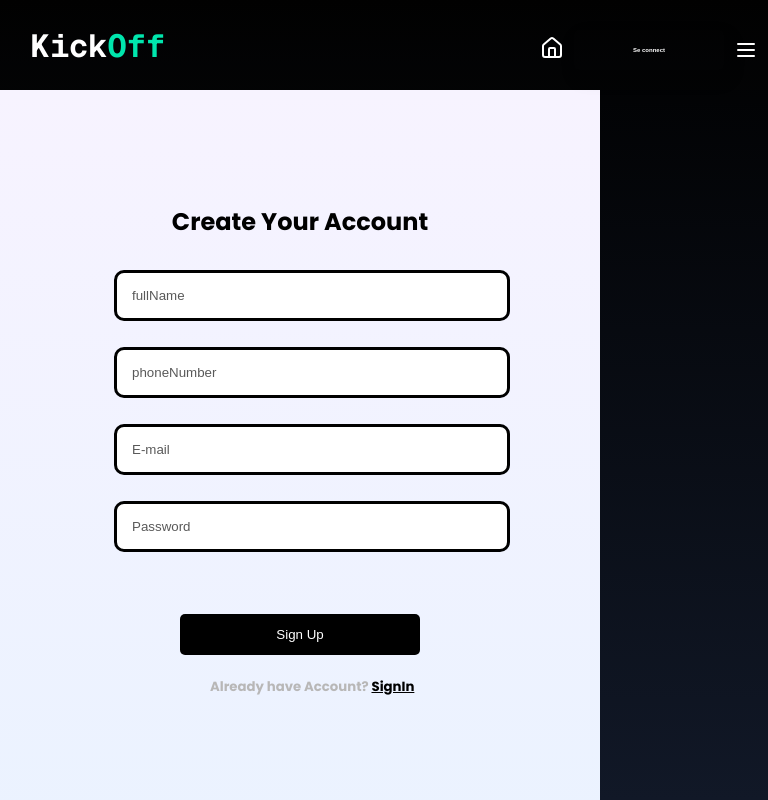
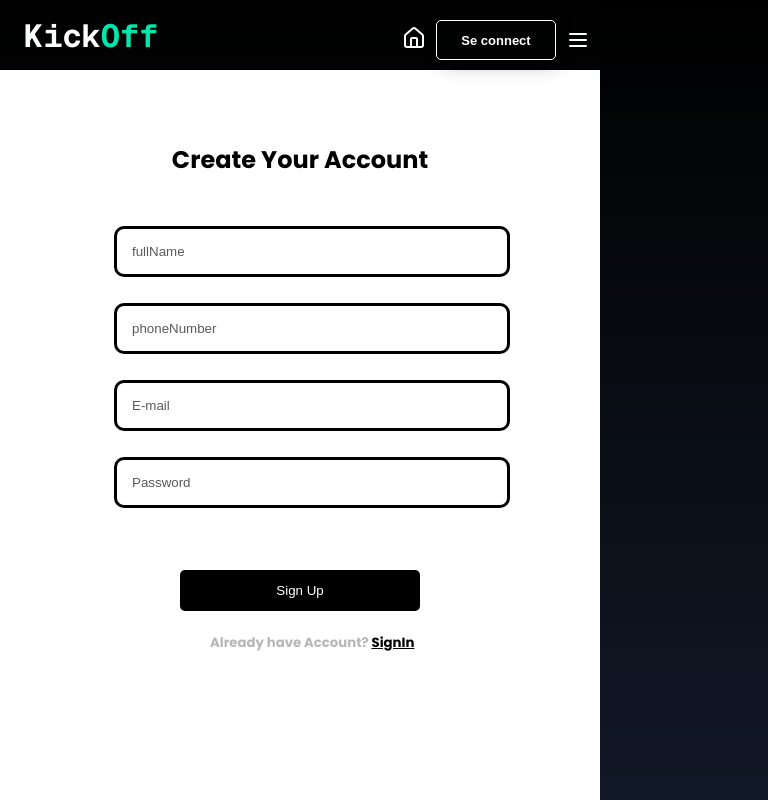
Before and after one commit to MELEK03-afk/CLTN, a React (Vite) app: page /signUp in a window 768 px wide. Shown: the top 800 px of the page. Built offline with nearby package versions, Linux system fonts and the light colour scheme; a web font is replaced by a local one.

Commit message:
New Update

```diff
--- a/src/componets/HeadBar.jsx
+++ b/src/componets/HeadBar.jsx
@@ -118,7 +118,7 @@ useEffect(() => {
               {user ?(
               <UserRound onClick={()=>(setShowp(!showP),setRing(false))} id='userIcon' style={{fontSize:"large",marginLeft:"20px",color:"white",cursor:"pointer"}}  />
               ):(
-                <Link to='/signUp' onClick={() => (setActiveStep(0))} > <button className='btsignup'>Se connect</button></Link>
+                <Link to='/signUp' onClick={() => (setActiveStep(0),setMenuPhone(false))} > <button className='Hdseconnect'>Se connect</button></Link>
               )}
               <Menu className='iconMenuPhone' onClick={()=>(setMenuPhone(!MenuPhone),setRing(false))}/>
               {
@@ -152,7 +152,7 @@ useEffect(() => {
               </div>
             </>
           )}
-          <div className='MenuPhone' style={{height: MenuPhone ?"200px":"0px",paddingTop: MenuPhone ?"5%":"0px",paddingBottom: MenuPhone ?"5%":"0px"}}>
+          <div className='MenuPhone' style={{height: MenuPhone ?"150px":"0px",paddingTop: MenuPhone ?"5%":"0px",paddingBottom: MenuPhone ?"4%":"0px"}}>
             <Link className='LinkMenuPhone' to='/TerrainsPadel' onClick={()=>(setMenuPhone(false))} style={{display:MenuPhone ? '':"none"}}>Padel</Link>
             <Link className='LinkMenuPhone' to='/TerrainsFootball' onClick={()=>(setMenuPhone(false))} style={{display:MenuPhone ? '':"none"}}>Football</Link>
             {user ?(
--- a/src/index.css
+++ b/src/index.css
@@ -81,17 +81,17 @@ body{
   margin-right: 20px;
   justify-content: flex-end;
 }
-.btsignup{
+.Hdseconnect{
   margin-left: 10px;
   height: 40px;
   width: 130px;
-  border-radius: 5px;
+  border-radius: 7px;
   color: #212121;
   z-index: 1;
   position: absolute;
   position: relative;
-  background-color: #ffffff;
-  color: rgb(0, 0, 0);
+  background-color: transparent;
+  color: white;
   font-size: 11px;
   font-weight: 900;
   -webkit-box-shadow: 4px 8px 19px -3px rgba(0,0,0,0.27);
@@ -99,28 +99,11 @@ body{
   transition: all 250ms;
   cursor: pointer;
   overflow: hidden;
-  border: 0;
-}
-.btsignup::before {
-  content: "";
-  position: absolute;
-  top: 0;
-  left: 0;
-  height: 100%;
-  width: 0;
-  border-radius: 5px;
-  background-color: rgba(255, 255, 255, 0);
-  z-index: -1;
-  transition: all 250ms;
-  border: 0;
- }
- .btsignup:hover {
-  color: #000000;
- }
-
- .btsignup:hover::before {
-  width: 100%;
- }
+  border: 1px solid white;
+}
+
+
+
 
 .adminlinks {
   width: 30%;
@@ -294,6 +277,45 @@ body{
 .iconMenuPhone{
   display: none;
 }
+
+
+
+@media (min-width: 768px) and (max-width: 1024px) {
+.headbar{
+  z-index: 7;
+  width: 100%;
+  /* margin-top: 1.5%; */
+  height: 70px;
+  font-family: "Geist Mono", serif;
+  font-optical-sizing: auto;
+  font-weight: weight;
+  /* background: rgba(0, 0, 0, 0.226); */
+  background-color: #09090a2a;
+  display: flex;
+  color: white;
+  align-items: center;
+  justify-content: space-between;
+  /* border-radius: 15px; */
+}
+.accessProfile{
+  background-color: white;
+  width: 13%;
+  z-index: 10;
+  top: 10%;
+  display: flex;
+  flex-direction: column;
+  align-items: center;
+  left: 86%;
+  gap: 16%;
+  border-radius: 10px;
+  position: absolute;
+  box-shadow: 0px 0px 6px 0px rgba(0,0,0,0.75);
+  -webkit-box-shadow: 0px 0px 6px 0px rgba(0,0,0,0.75);
+  -moz-box-shadow: 0px 0px 6px 0px rgba(0,0,0,0.75);
+  transition: all 0.5s;
+}
+}
+
 @media (max-width: 768px) {
 
   .choose {
@@ -329,8 +351,8 @@ body{
     position: absolute;
     width: 150px;
     right: 10px;
-    left: 105%;
-    top: 7%;
+    left:440px;
+    top: 60px;
     z-index: 30;
     transition: all 0.5s;
     border-radius: 10px;
@@ -347,14 +369,12 @@ body{
     font-weight: 700;
   }
   #LinkAdminPhone{
-    background-color: #212121;
     text-align: center;
     width: 90%;
-    margin-bottom: 2%;
+    margin-bottom: 4%;
     position: relative;
     top: -10px;
     border-radius: 10px;
-    color: white;
   }
   .iconMenuPhone{
     display: initial;
@@ -423,9 +443,9 @@ body{
     transform: translateX(-50%);
     width: 70%;
   }
-  .btsignup{
+  .Hdseconnect{
   height: 40px;
-  width: 150px;
+  width: 120px;
   padding: 0;
   border-radius: 5px;
   color: #212121;
@@ -434,55 +454,18 @@ body{
   margin: 0;
   background-color: transparent;
   color: white;
-  font-size: 6px;
+  font-size: 13px;
   transition: all 250ms;
   cursor: pointer;
-  overflow: hidden;
-  border: 0;
-}
-.btsignup::before {
-  text-decoration: none;
- }
-}
-@media (min-width: 768px) and (max-width: 1024px) {
-.headbar{
-  z-index: 7;
-  width: 100%;
-  /* margin-top: 1.5%; */
-  height: 70px;
-  font-family: "Geist Mono", serif;
-  font-optical-sizing: auto;
-  font-weight: weight;
-  /* background: rgba(0, 0, 0, 0.226); */
-  background-color: #09090a2a;
-  display: flex;
-  color: white;
-  align-items: center;
-  justify-content: space-between;
-  /* border-radius: 15px; */
-}
-.accessProfile{
-  background-color: white;
-  width: 13%;
-  z-index: 10;
-  top: 10%;
-  display: flex;
-  flex-direction: column;
-  align-items: center;
-  left: 86%;
-  gap: 16%;
-  border-radius: 10px;
-  position: absolute;
-  box-shadow: 0px 0px 6px 0px rgba(0,0,0,0.75);
-  -webkit-box-shadow: 0px 0px 6px 0px rgba(0,0,0,0.75);
-  -moz-box-shadow: 0px 0px 6px 0px rgba(0,0,0,0.75);
-  transition: all 0.5s;
-}
-}
-
-
-
-
+  border: 1px solid white;
+  transition: all 0.3s;
+}
+.Hdseconnect:hover{
+  color: #00E6AD;
+  border: 2px solid #00E6AD;
+}
+
+}
 
 /* SignUp */
 .backline{
@@ -607,7 +590,7 @@ body{
   position: relative;
   top: 0;
   display: flex;
-  min-height:90vh;
+  min-height:50vh;
 }
 .backline-2{
   display: none;
@@ -616,13 +599,15 @@ body{
   width: 100%;
   display: flex;
   flex-direction: column;
-  height: 150vh;
-  background: linear-gradient(to bottom, #f7f3ff, #e3f2ff);
+  height: 120vh;
+  /* background: linear-gradient(to bottom, #f7f3ff, #e3f2ff); */
 }
 .signup h2{
   height:5%;
   margin: 0;
-  margin-top: 19%;
+  position: relative;
+  margin-top: 17%;
+  top: -30px;
   text-align: none;
 }
 .signup h3{
```
